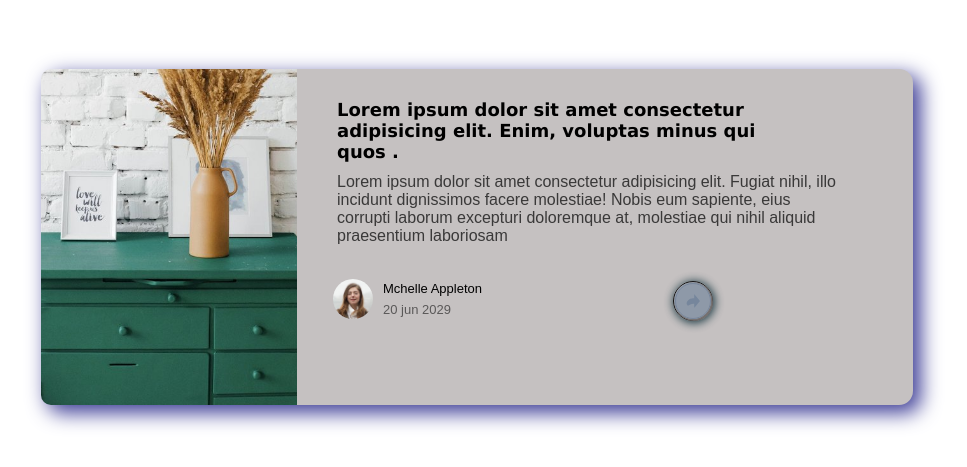
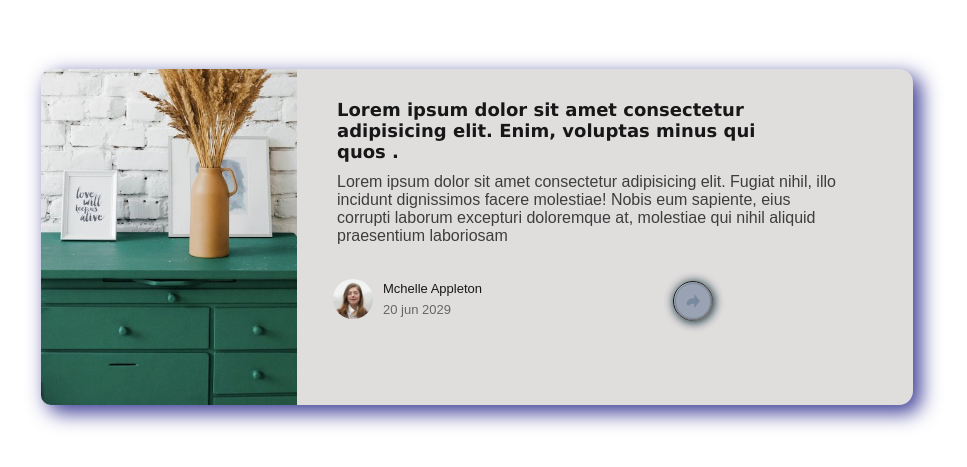
Before and after one commit to guilherm707070/card-Componente-de-visualiza-o-do-artigo, a plain HTML site: page index.html in a window 1280 px wide. Shown: the part 171-638 px from the top of the page, without its empty margins (163-1130 px from the left). Drawn offline with Linux system fonts and the light colour scheme.

Commit message:
descktop-0.2.5.2

```diff
--- a/style.css
+++ b/style.css
@@ -20,8 +20,8 @@ body {
 }
 main {
   box-shadow: #3f3f97 7px 7px 20px 1px;
-  background-color: #c5c1c1;
-  color: black;
+  background-color: #e0dddd;
+  color: rgba(0, 0, 0, 0.897);
   margin-top: 30vh;
   width: 109vh;
   height: 42vh;
@@ -43,7 +43,7 @@ h1 {
   height: 10vh;
   font-family: Verdana, Geneva, Tahoma, sans-serif;
   font-size: 20px;
-  font-weight: bold;
+  font-weight: bolder;
   font-size: large;
   justify-content: center;
   align-items: center;
@@ -85,11 +85,12 @@ P {
 }
 
 #texto {
+  font-weight: lighter;
   font-size: medium;
   padding-left: 30px;
   margin: 10px 0 2px 10px;
   height: 11vh;
-  color: rgba(12, 12, 12, 0.753);
+  color: rgba(0, 0, 0, 0.725);
   width: 63vh;
   z-index: 0;
 }
```
